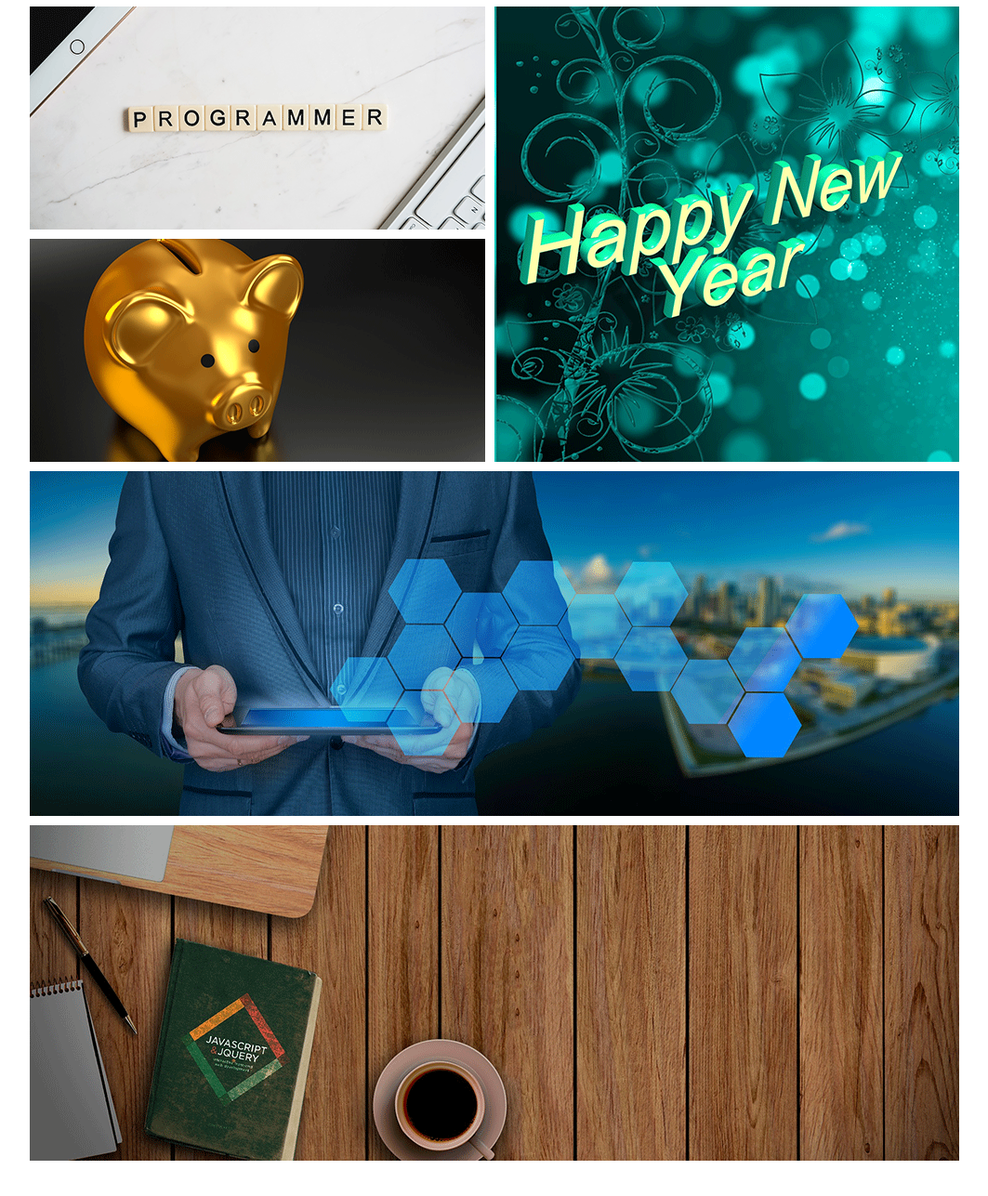
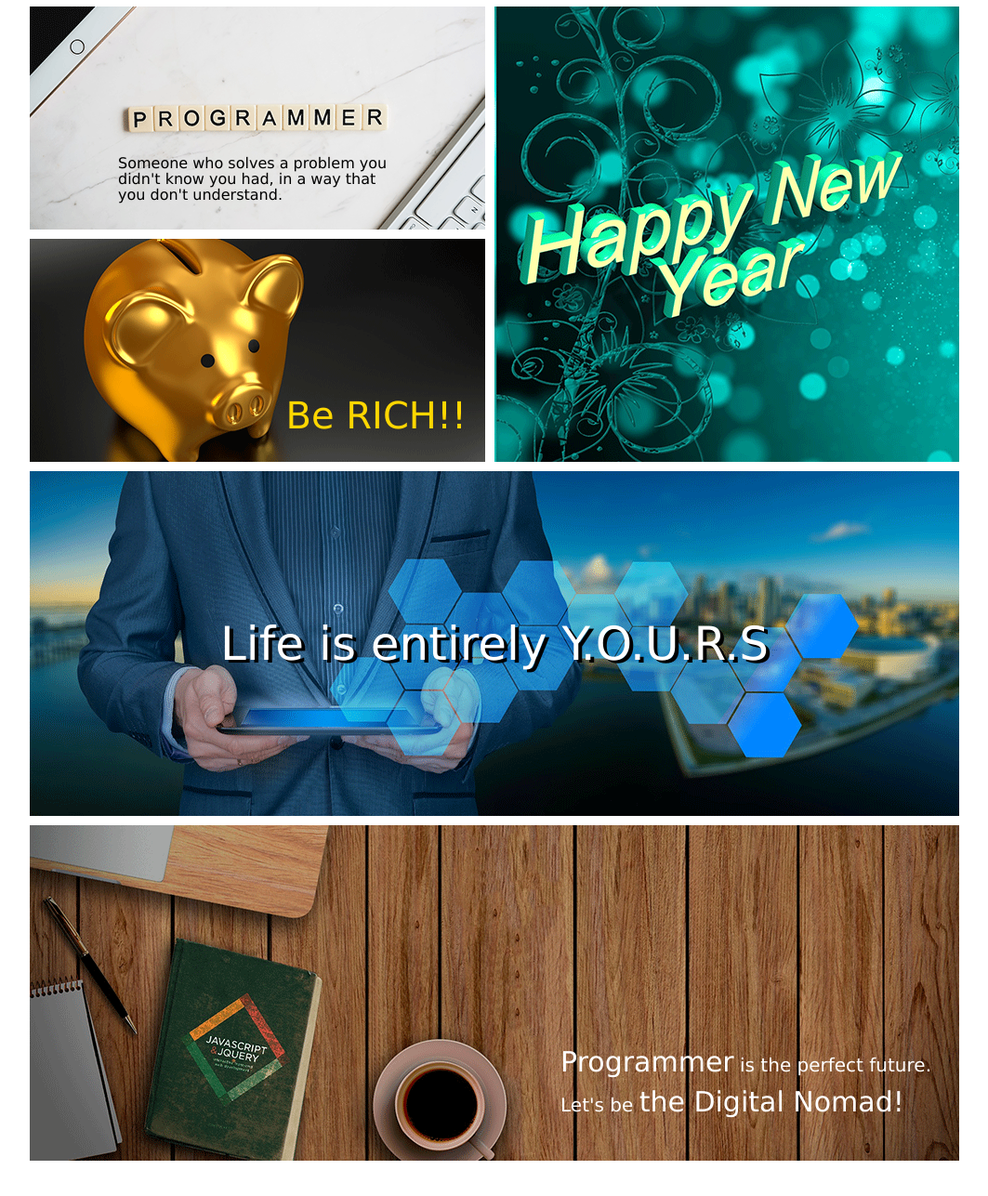
Before and after one commit to glacks06/Web-quest-1-3, a plain HTML site: page gallery.html in a window 1280 px wide. Shown: the part 643-1930 px from the top of the page at 93% size, without its empty margins (108-1171 px from the left). Drawn offline with Linux system fonts and the light colour scheme.

Commit message:
gallery 페이지의 이미지 속 텍스트 추가

```diff
--- a/css/galleryStyle.scss
+++ b/css/galleryStyle.scss
@@ -1,13 +1,8 @@
 @use './main.scss' as m;
 
 *{
-    // margin: 0px; padding: 0px;
-    // line-height: 40px;
     box-sizing: border-box;
     font-family: verdana;
-}
-ul {
-    list-style-type: none;
 }
 a{
     text-decoration: none;
@@ -24,11 +19,18 @@ header{
     height: $h;
     background-image: url($img);
 }
+@mixin center(){ // 수직 수평 중앙 정렬
+    text-align: center;
+    left: 50%;
+    top: 50%;
+    transform: translate(-50%, -50%);
+}
 
 section{
     width: 1000px; height: 1652px;
     margin: 120px auto;
     position: relative;
+    color: white;
 
     article{
         position: absolute;
@@ -37,17 +39,17 @@ section{
     }
     .img1-1{
         @include gallery_imgs(700px, 400px, '../700x400.png');
-        p{right: 0; bottom: 0;}
+        p{right: 10px; bottom: 10px; font-size: 30px;}
     }
     .img1-2{
         @include gallery_imgs(290px, 190px, '../290x190.png');
         right: 0px;
-        p{top: 20px;}
+        p{top: 50px; left: 10px; font-size: 20px;}
     }
     .img1-3{
         @include gallery_imgs(290px, 95px, '../290x95-1.png');
         top: 200px; right: 0px;
-        p{right: 10px; top: 40px}
+        p{right: 10px; bottom: 20px; font-size: 20px;}
     }
     .img1-4{
         @include gallery_imgs(290px, 95px, '../290x95-2.png');
@@ -56,10 +58,12 @@ section{
     .img2-1{
         @include gallery_imgs(490px, 240px, '../490x240-1.png');
         top: 410px;
+        p{top: 160px; left: 95px; line-height: 17px; color: black;}
     }
     .img2-2{
         @include gallery_imgs(490px, 240px, '../490x240-2.png');
         top: 660px;
+        p{right: 20px; bottom: 30px; color: gold; font-size: 40px;}
     }
     .img2-3{
         @include gallery_imgs(500px, 490px, '../500x490.png');
@@ -68,10 +72,20 @@ section{
     .img3{
         @include gallery_imgs(1000px, 371px, '../1000x371.png');
         top: 910px;
+        p{
+            @include center();
+            width: 620px;
+            font-size: 50px;
+            text-shadow: 4px 3px 0px black;
+        }
     }
     .img4{
         @include gallery_imgs(1000px, 361px, '../1000x361.png');
         top: 1291px;
+        p{
+            right: 30px; bottom: 40px;
+            font-size: 20px;
+            span{font-size: 30px;}
+        }
     }
-
 }
--- a/gallery.html
+++ b/gallery.html
@@ -31,12 +31,23 @@
             <article class="img1-3"><p>Present</p></article>
             <article class="img1-4"></article>
 
-            <article class="img2-1"></article>
-            <article class="img2-2"></article>
+            <article class="img2-1">
+                <p>
+                    Someone who solves a problem you<br>
+                    didn't know you had, in a way that<br>
+                    you don't understand.
+                </p>
+            </article>
+            <article class="img2-2"><p>Be RICH!!</p></article>
             <article class="img2-3"></article>
 
-            <article class="img3"></article>
-            <article class="img4"></article>
+            <article class="img3"><p>Life is entirely Y.O.U.R.S</p></article>
+            <article class="img4">
+                <p>
+                    <span style="font-size: 30px;">Programmer</span> is the perfect future.<br>
+                    Let's be <span style="font-size: 30px;">the Digital Nomad!</span>
+                </p>
+            </article>
         </section>
     </body>
 
```
Also changed, not shown: css/galleryStyle.css, 1 other file.
